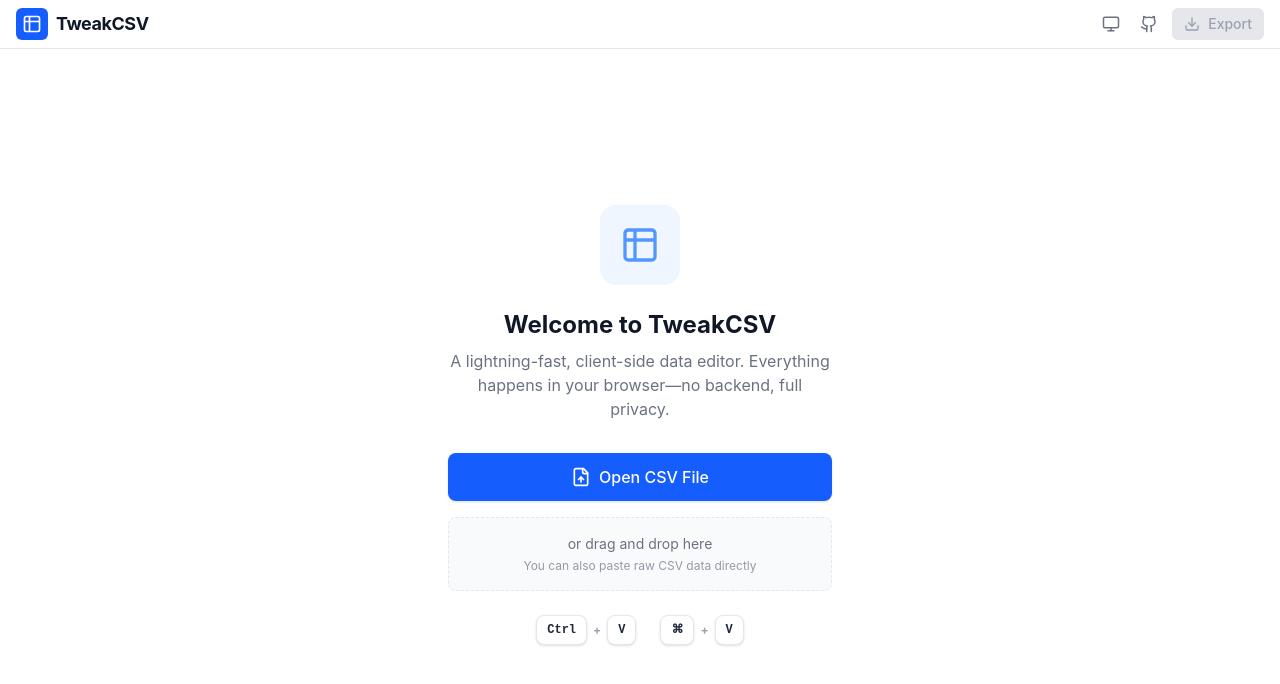
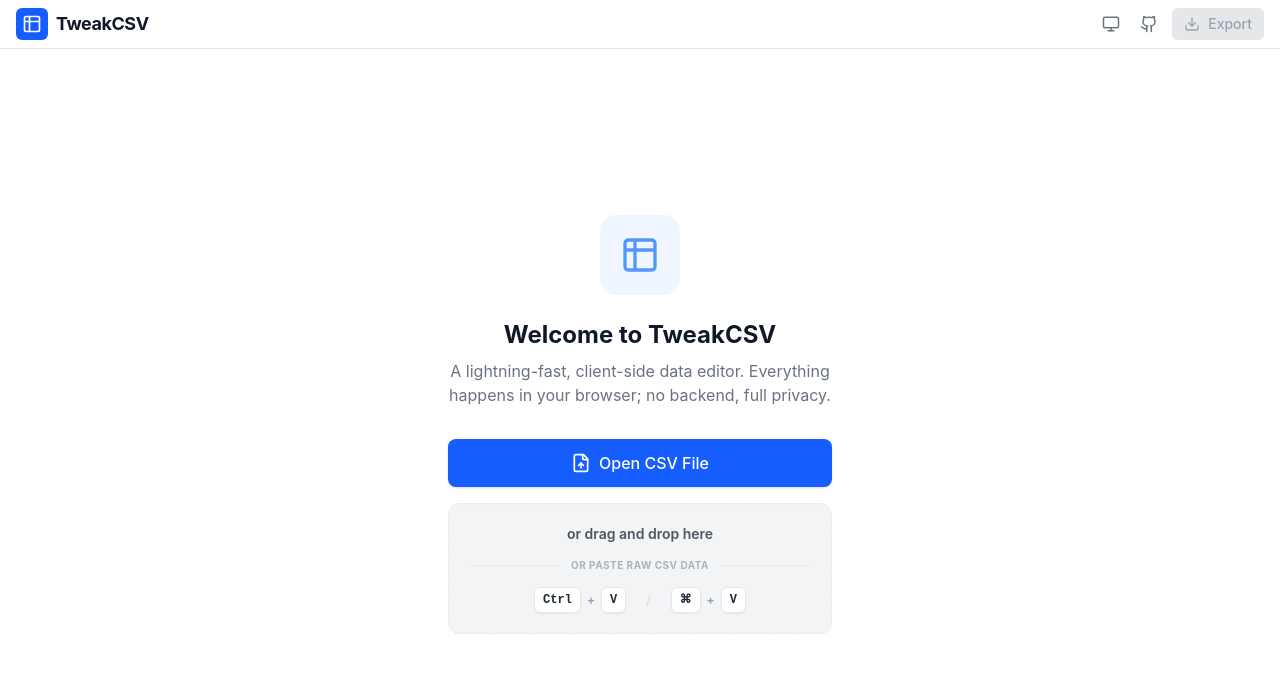
Before and after one commit to forhadkhan/tweak-csv, a React (Vite) app: page / in a window 1280 px wide. Shown: the top 684 px of the page. Built offline with nearby package versions, Linux system fonts and the light colour scheme.

Commit message:
design: integrate paste shortcuts seamlessly into empty state dropzone card

```diff
--- a/src/App.tsx
+++ b/src/App.tsx
@@ -531,8 +531,7 @@
           {activeFile && (
             <button
               onClick={handleSaveFile}
-              className={`flex items-center gap-2 px-2 sm:px-3 py-1.5 rounded-md text-sm font-medium transition-colors cursor-pointer ${
-                activeFile.isDirty
+              className={`flex items-center gap-2 px-2 sm:px-3 py-1.5 rounded-md text-sm font-medium transition-colors cursor-pointer ${activeFile.isDirty
                 ? 'bg-emerald-600 hover:bg-emerald-700 text-white shadow-sm'
                 : 'bg-gray-100 hover:bg-gray-200 text-gray-700 dark:bg-[#2b2b2b] dark:hover:bg-[#4b4b4b] dark:text-gray-200 border border-gray-200 dark:border-[#4b4b4b]'
                 }`}
@@ -546,8 +545,7 @@
             <button
               disabled={!activeFile}
               title={!activeFile ? "To export, please open a file" : undefined}
-              className={`flex items-center gap-2 px-2 sm:px-3 py-1.5 rounded-md text-sm font-medium transition-colors ${
-                activeFile
+              className={`flex items-center gap-2 px-2 sm:px-3 py-1.5 rounded-md text-sm font-medium transition-colors ${activeFile
                 ? 'bg-blue-600 hover:bg-blue-700 text-white cursor-pointer'
                 : 'bg-gray-200 dark:bg-[#3d3d3d] text-gray-400 dark:text-gray-500 cursor-not-allowed'
                 }`}
@@ -593,8 +591,7 @@
             <div
               key={file.id}
               onClick={() => setAppState(prev => ({ ...prev, activeFileId: file.id }))}
-              className={`flex items-center gap-2 px-4 py-2 cursor-pointer border-r border-gray-200 dark:border-[#4b4b4b] text-sm whitespace-nowrap select-none transition-colors ${
-                appState.activeFileId === file.id
+              className={`flex items-center gap-2 px-4 py-2 cursor-pointer border-r border-gray-200 dark:border-[#4b4b4b] text-sm whitespace-nowrap select-none transition-colors ${appState.activeFileId === file.id
                 ? 'bg-white dark:bg-[#2b2b2b] font-medium border-b-2 border-b-blue-600 border-t-2 border-t-transparent'
                 : 'text-gray-500 hover:bg-gray-200 dark:hover:bg-[#2a3c49] hover:text-gray-700 dark:hover:text-gray-300 border-t-2 border-t-transparent'
                 }`}
@@ -634,7 +631,7 @@
             </div>
             <h2 className="text-2xl font-bold mb-2">Welcome to TweakCSV</h2>
             <p className="text-gray-500 dark:text-gray-400 mb-8">
-              A lightning-fast, client-side data editor. Everything happens in your browser—no backend, full privacy.
+              A lightning-fast, client-side data editor. Everything happens in your browser; no backend, full privacy.
             </p>
 
             <div className="flex flex-col gap-4 w-full">
@@ -645,23 +642,29 @@
                 <FileUp size={20} /> Open CSV File
               </button>
 
-              <div className="bg-gray-50 dark:bg-[#363636] border border-gray-200 dark:border-[#4b4b4b] rounded-lg p-4 flex flex-col items-center text-sm text-gray-500 dark:text-gray-400 border-dashed">
-                <p>or drag and drop here</p>
-                <p className="text-xs mt-1 opacity-70">You can also paste raw CSV data directly</p>
+              <div className="bg-gray-100 dark:bg-[#363636]/40 border border-gray-200 dark:border-[#4b4b4b] rounded-xl p-5 flex flex-col items-center text-sm text-gray-500 dark:text-gray-400 border-dashed w-full select-none shadow-[inset_0_1px_2px_rgba(0,0,0,0.01)]">
+                <p className="font-semibold text-gray-600 dark:text-gray-300">or drag and drop here</p>
+
+                <div className="w-full flex items-center justify-center gap-2.5 my-3.5">
+                  <div className="h-px bg-gray-200/80 dark:bg-[#4b4b4b]/60 flex-1"></div>
+                  <span className="text-[10px] text-gray-400/80 dark:text-gray-500 font-bold uppercase tracking-wider select-none">or paste raw CSV data</span>
+                  <div className="h-px bg-gray-200/80 dark:bg-[#4b4b4b]/60 flex-1"></div>
                 </div>
 
-              {/* Paste Keyboard Shortcuts Indicator */}
-              <div className="flex items-center justify-center gap-6 mt-2">
+                <div className="flex items-center gap-5">
                   <div className="flex items-center gap-1.5">
-                  <kbd className="px-2.5 py-1.5 bg-white dark:bg-[#363636] border border-gray-200 dark:border-[#4b4b4b] rounded-lg shadow-sm text-xs font-bold text-gray-800 dark:text-gray-200 font-mono select-none">Ctrl</kbd>
+                    <kbd className="px-2 py-1 bg-white dark:bg-[#2b2b2b] border border-gray-200 dark:border-[#4b4b4b] rounded-md shadow-xs text-xs font-semibold text-gray-800 dark:text-gray-200 font-mono select-none">Ctrl</kbd>
                     <span className="text-gray-400 dark:text-gray-600 text-xs font-bold">+</span>
-                  <kbd className="px-2.5 py-1.5 bg-white dark:bg-[#363636] border border-gray-200 dark:border-[#4b4b4b] rounded-lg shadow-sm text-xs font-bold text-gray-800 dark:text-gray-200 font-mono select-none">V</kbd>
+                    <kbd className="px-2 py-1 bg-white dark:bg-[#2b2b2b] border border-gray-200 dark:border-[#4b4b4b] rounded-md shadow-xs text-xs font-semibold text-gray-800 dark:text-gray-200 font-mono select-none">V</kbd>
                   </div>
 
+                  <span className="text-gray-300 dark:text-gray-600 text-xs">/</span>
+
                   <div className="flex items-center gap-1.5">
-                  <kbd className="px-2.5 py-1.5 bg-white dark:bg-[#363636] border border-gray-200 dark:border-[#4b4b4b] rounded-lg shadow-sm text-xs font-bold text-gray-800 dark:text-gray-200 font-mono select-none">⌘</kbd>
+                    <kbd className="px-2 py-1 bg-white dark:bg-[#2b2b2b] border border-gray-200 dark:border-[#4b4b4b] rounded-md shadow-xs text-xs font-semibold text-gray-800 dark:text-gray-200 font-mono select-none">⌘</kbd>
                     <span className="text-gray-400 dark:text-gray-600 text-xs font-bold">+</span>
-                  <kbd className="px-2.5 py-1.5 bg-white dark:bg-[#363636] border border-gray-200 dark:border-[#4b4b4b] rounded-lg shadow-sm text-xs font-bold text-gray-800 dark:text-gray-200 font-mono select-none">V</kbd>
+                    <kbd className="px-2 py-1 bg-white dark:bg-[#2b2b2b] border border-gray-200 dark:border-[#4b4b4b] rounded-md shadow-xs text-xs font-semibold text-gray-800 dark:text-gray-200 font-mono select-none">V</kbd>
+                  </div>
                 </div>
               </div>
             </div>
```
Lines whose indentation alone changed are shown as unchanged.
